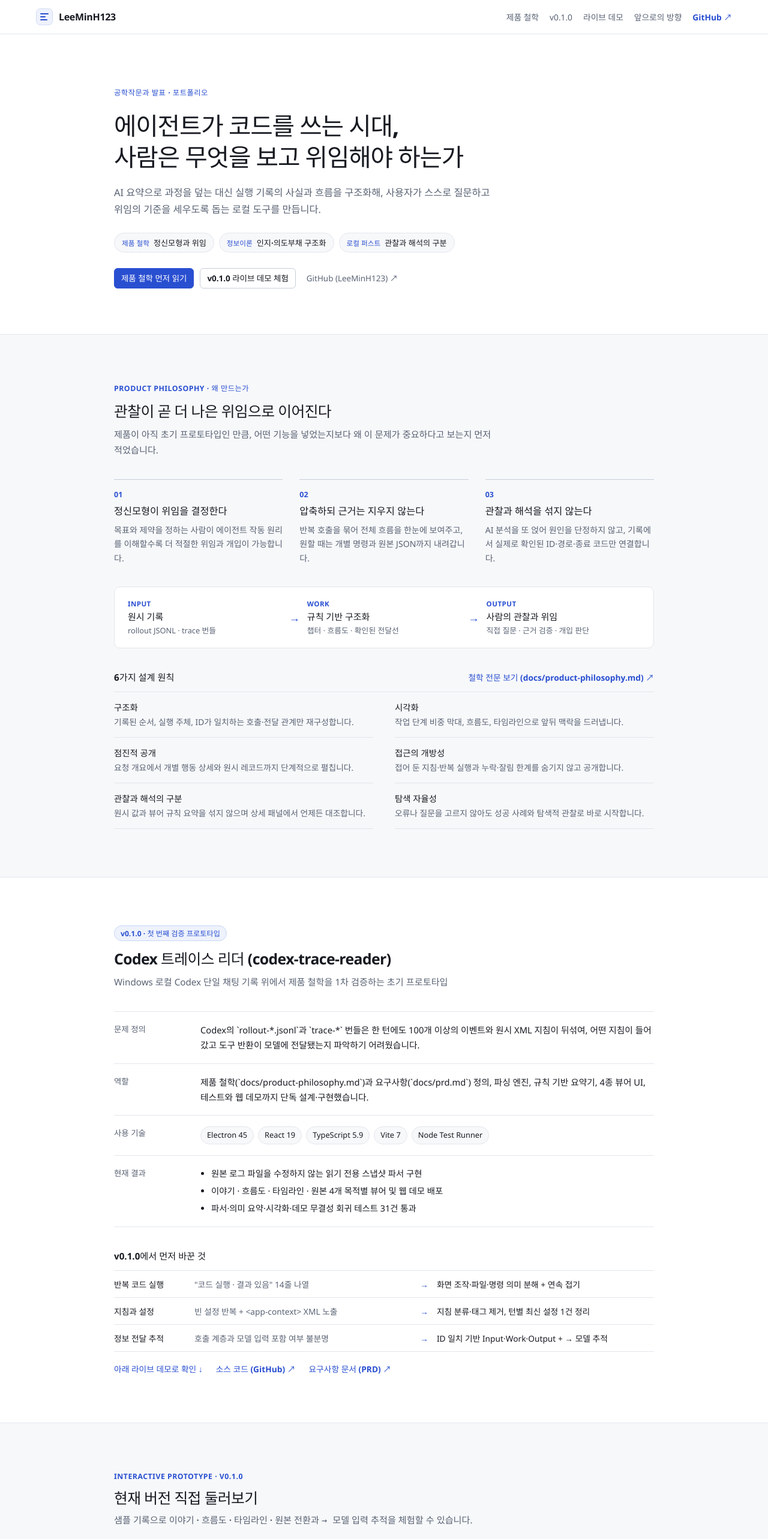
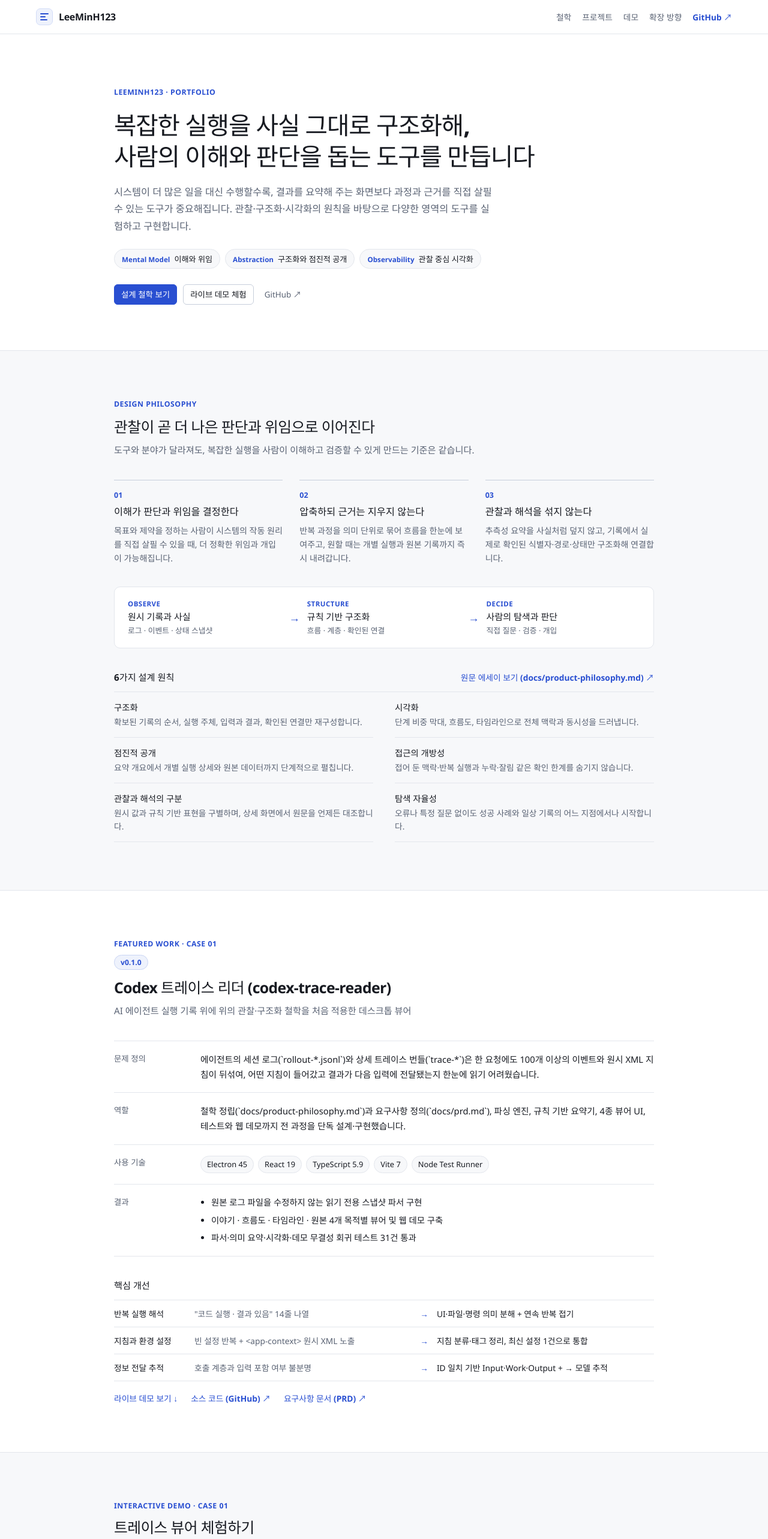
Before and after one commit to LeeMinH123/codex-trace-reader, a React (Vite) app in the folder portfolio/: page / in a window 1280 px wide. Shown: the top 2566 px of the page at 60% size. Built offline with nearby package versions, Linux system fonts and the light colour scheme.

Commit message:
refactor(portfolio): generalize philosophy and remove course-specific copy

```diff
--- a/portfolio/index.html
+++ b/portfolio/index.html
@@ -5,9 +5,9 @@
     <meta name="viewport" content="width=device-width, initial-scale=1.0" />
     <meta
       name="description"
-      content="AI 에이전트의 실행 기록을 구조화·시각화하여 사람의 위임과 개입을 돕는 Codex 트레이스 리더 포트폴리오 및 라이브 웹 데모"
+      content="복잡한 실행과 근거를 구조화·시각화하여 사람의 이해와 판단을 돕는 도구를 설계합니다."
     />
-    <title>LeeMinH123 · Codex 트레이스 리더 포트폴리오</title>
+    <title>LeeMinH123 · Portfolio</title>
   </head>
   <body>
     <div id="root"></div>
--- a/portfolio/src/components/PortfolioApp.tsx
+++ b/portfolio/src/components/PortfolioApp.tsx
@@ -28,10 +28,10 @@ export function PortfolioApp() {
             <span>{nickname}</span>
           </a>
           <nav className="pf-links" aria-label="페이지 탐색">
-            <a href="#philosophy">제품 철학</a>
-            <a href="#project">v0.1.0</a>
-            <a href="#demo">라이브 데모</a>
-            <a href="#roadmap">앞으로의 방향</a>
+            <a href="#philosophy">철학</a>
+            <a href="#project">프로젝트</a>
+            <a href="#demo">데모</a>
+            <a href="#roadmap">확장 방향</a>
             <a href={githubUrl} target="_blank" rel="noreferrer" className="pf-nav-ext">
               GitHub ↗
             </a>
@@ -42,11 +42,11 @@ export function PortfolioApp() {
       <main id="top">
         <section className="pf-hero">
           <div className="pf-container-narrow pf-hero-inner">
-            <p className="pf-eyebrow">공학작문과 발표 · 포트폴리오</p>
+            <p className="pf-eyebrow">{nickname} · Portfolio</p>
             <h1>{tagline}</h1>
             <p className="pf-lead">{intro}</p>
 
-            <div className="pf-interest-pills" aria-label="현재 관심 분야">
+            <div className="pf-interest-pills" aria-label="핵심 관심 영역">
               {interests.map((item) => (
                 <span key={item.title} className="pf-interest-pill" title={item.description}>
                   <small>{item.basis}</small>
@@ -57,13 +57,13 @@ export function PortfolioApp() {
 
             <div className="pf-hero-actions">
               <a href="#philosophy" className="button primary pf-cta-link">
-                제품 철학 먼저 읽기
+                설계 철학 보기
               </a>
               <a href="#demo" className="button secondary pf-cta-link">
-                v0.1.0 라이브 데모 체험
+                라이브 데모 체험
               </a>
-              <a href={repoUrl} target="_blank" rel="noreferrer" className="quiet pf-cta-link">
-                GitHub ({nickname}) ↗
+              <a href={githubUrl} target="_blank" rel="noreferrer" className="quiet pf-cta-link">
+                GitHub ↗
               </a>
             </div>
           </div>
@@ -72,10 +72,10 @@ export function PortfolioApp() {
         <section id="philosophy" className="pf-section pf-section-tinted">
           <div className="pf-container-narrow pf-stack-lg">
             <div className="pf-section-head">
-              <p className="pf-eyebrow">Product Philosophy · 왜 만드는가</p>
-              <h2>관찰이 곧 더 나은 위임으로 이어진다</h2>
+              <p className="pf-eyebrow">Design Philosophy</p>
+              <h2>관찰이 곧 더 나은 판단과 위임으로 이어진다</h2>
               <p className="pf-sublead">
-                제품이 아직 초기 프로토타입인 만큼, 어떤 기능을 넣었는지보다 왜 이 문제가 중요하다고 보는지 먼저 적었습니다.
+                도구와 분야가 달라져도, 복잡한 실행을 사람이 이해하고 검증할 수 있게 만드는 기준은 같습니다.
               </p>
             </div>
 
@@ -106,7 +106,7 @@ export function PortfolioApp() {
               <div className="pf-subhead-row">
                 <h3>6가지 설계 원칙</h3>
                 <a href={philosophyDocUrl} target="_blank" rel="noreferrer" className="pf-inline-link">
-                  철학 전문 보기 (docs/product-philosophy.md) ↗
+                  원문 에세이 보기 (docs/product-philosophy.md) ↗
                 </a>
               </div>
               <dl className="pf-principles-list">
@@ -124,6 +124,7 @@ export function PortfolioApp() {
         <section id="project" className="pf-section">
           <div className="pf-container-narrow pf-stack-lg">
             <div className="pf-section-head">
+              <p className="pf-eyebrow">Featured Work · Case 01</p>
               <div className="pf-head-badges">
                 <span className="pf-version-badge">{project.period}</span>
               </div>
@@ -151,7 +152,7 @@ export function PortfolioApp() {
                 </dd>
               </div>
               <div className="pf-spec-row">
-                <dt>현재 결과</dt>
+                <dt>결과</dt>
                 <dd>
                   <ul className="pf-outcomes">
                     {project.outcomes.map((outcome) => (
@@ -163,7 +164,7 @@ export function PortfolioApp() {
             </dl>
 
             <div className="pf-subsection">
-              <h3>v0.1.0에서 먼저 바꾼 것</h3>
+              <h3>핵심 개선</h3>
               <div className="pf-diff-list">
                 {project.metrics.map((metric) => (
                   <div key={metric.label} className="pf-diff-row">
@@ -175,7 +176,7 @@ export function PortfolioApp() {
                 ))}
               </div>
               <div className="pf-project-links">
-                <a href="#demo" className="pf-inline-link">아래 라이브 데모로 확인 ↓</a>
+                <a href="#demo" className="pf-inline-link">라이브 데모 보기 ↓</a>
                 <a href={repoUrl} target="_blank" rel="noreferrer" className="pf-inline-link">
                   소스 코드 (GitHub) ↗
                 </a>
@@ -190,10 +191,10 @@ export function PortfolioApp() {
         <section id="demo" className="pf-section pf-section-tinted">
           <div className="pf-container">
             <div className="pf-container-narrow pf-demo-intro">
-              <p className="pf-eyebrow">Interactive Prototype · v0.1.0</p>
-              <h2>현재 버전 직접 둘러보기</h2>
+              <p className="pf-eyebrow">Interactive Demo · Case 01</p>
+              <h2>트레이스 뷰어 체험하기</h2>
               <p className="pf-sublead">
-                샘플 기록으로 <strong>이야기 · 흐름도 · 타임라인 · 원본</strong> 전환과 <code>→ 모델</code> 입력 추적을 체험할 수 있습니다.
+                샘플 기록으로 <strong>이야기 · 흐름도 · 타임라인 · 원본</strong> 전환과 <code>→ 모델</code> 입력 추적을 확인할 수 있습니다.
               </p>
             </div>
 
@@ -204,10 +205,10 @@ export function PortfolioApp() {
         <section id="roadmap" className="pf-section">
           <div className="pf-container-narrow pf-stack-lg">
             <div className="pf-section-head">
-              <p className="pf-eyebrow">Direction & Roadmap · 앞으로의 방향</p>
-              <h2>초기 버전을 넘어 다음 단계로</h2>
+              <p className="pf-eyebrow">Evolution & Direction</p>
+              <h2>다음 단계와 확장 방향</h2>
               <p className="pf-sublead">
-                v0.1.0은 기록을 읽기 전용으로 구조화하는 뼈대입니다. 다음 과제는 더 깊이 숨기고, 모듈화하고, 시각적으로 직관화하는 일입니다.
+                지금의 구조를 다듬어 더 간결한 계층과 범용 어댑터로 발전시키고, 다른 실행 도메인으로 확장할 계획입니다.
               </p>
             </div>
 
@@ -229,7 +230,7 @@ export function PortfolioApp() {
       <footer className="pf-footer">
         <div className="pf-container-narrow pf-footer-inner">
           <div>
-            <strong>{nickname}</strong> · Codex Trace Reader Portfolio
+            <strong>{nickname}</strong>
           </div>
           <div className="pf-footer-links">
             <a href={githubUrl} target="_blank" rel="noreferrer">GitHub</a>
--- a/portfolio/src/data/profile.ts
+++ b/portfolio/src/data/profile.ts
@@ -34,9 +34,9 @@ export interface RoadmapStep {
 
 export const PORTFOLIO_PROFILE = {
   nickname: 'LeeMinH123',
-  tagline: '에이전트가 코드를 쓰는 시대,\n사람은 무엇을 보고 위임해야 하는가',
+  tagline: '복잡한 실행을 사실 그대로 구조화해,\n사람의 이해와 판단을 돕는 도구를 만듭니다',
   intro:
-    'AI 요약으로 과정을 덮는 대신 실행 기록의 사실과 흐름을 구조화해, 사용자가 스스로 질문하고 위임의 기준을 세우도록 돕는 로컬 도구를 만듭니다.',
+    '시스템이 더 많은 일을 대신 수행할수록, 결과를 요약해 주는 화면보다 과정과 근거를 직접 살필 수 있는 도구가 중요해집니다. 관찰·구조화·시각화의 원칙을 바탕으로 다양한 영역의 도구를 실험하고 구현합니다.',
   githubUrl: 'https://github.com/LeeMinH123',
   repoUrl: 'https://github.com/LeeMinH123/codex-trace-reader',
   pagesUrl: 'https://leeminh123.github.io/codex-trace-reader/',
@@ -44,107 +44,107 @@ export const PORTFOLIO_PROFILE = {
   prdDocUrl: 'https://github.com/LeeMinH123/codex-trace-reader/blob/main/docs/prd.md',
   interests: [
     {
-      title: '정신모형과 위임',
-      description: '에이전트의 실행 범위와 검증 결과를 직접 보며 개입 시점을 판단하는 구조를 탐구합니다.',
-      basis: '제품 철학',
+      title: '이해와 위임',
+      description: '실행 범위와 검증 결과를 직접 확인하며 개입 시점을 결정하는 구조를 탐구합니다.',
+      basis: 'Mental Model',
     },
     {
-      title: '인지·의도부채 구조화',
-      description: '수백 줄의 로그를 Input · Work · Output으로 압축하되 원시 근거까지 내려가게 합니다.',
-      basis: '정보이론',
+      title: '구조화와 점진적 공개',
+      description: '방대한 실행 기록을 계층으로 압축하되 원본 근거까지 내려갈 경로를 유지합니다.',
+      basis: 'Abstraction',
     },
     {
-      title: '관찰과 해석의 구분',
-      description: '기록에 남은 사실과 규칙 기반 요약, 추정할 수 없는 영역을 UI에서 엄격히 가릅니다.',
-      basis: '로컬 퍼스트',
+      title: '관찰 중심 시각화',
+      description: '기록에 남은 사실과 규칙 기반 요약, 확인할 수 없는 영역을 UI에서 엄격히 가릅니다.',
+      basis: 'Observability',
     },
   ] satisfies InterestItem[],
   philosophyPillars: [
     {
-      title: '정신모형이 위임을 결정한다',
-      description: '목표와 제약을 정하는 사람이 에이전트 작동 원리를 이해할수록 더 적절한 위임과 개입이 가능합니다.',
+      title: '이해가 판단과 위임을 결정한다',
+      description: '목표와 제약을 정하는 사람이 시스템의 작동 원리를 직접 살필 수 있을 때, 더 정확한 위임과 개입이 가능해집니다.',
     },
     {
       title: '압축하되 근거는 지우지 않는다',
-      description: '반복 호출을 묶어 전체 흐름을 한눈에 보여주고, 원할 때는 개별 명령과 원본 JSON까지 내려갑니다.',
+      description: '반복 과정을 의미 단위로 묶어 흐름을 한눈에 보여주고, 원할 때는 개별 실행과 원본 기록까지 즉시 내려갑니다.',
     },
     {
       title: '관찰과 해석을 섞지 않는다',
-      description: 'AI 분석을 또 얹어 원인을 단정하지 않고, 기록에서 실제로 확인된 ID·경로·종료 코드만 연결합니다.',
+      description: '추측성 요약을 사실처럼 덮지 않고, 기록에서 실제로 확인된 식별자·경로·상태만 구조화해 연결합니다.',
     },
   ] satisfies PhilosophyPillar[],
   flowSteps: [
     {
-      step: 'Input',
-      title: '원시 기록',
-      detail: 'rollout JSONL · trace 번들',
+      step: 'Observe',
+      title: '원시 기록과 사실',
+      detail: '로그 · 이벤트 · 상태 스냅샷',
     },
     {
-      step: 'Work',
+      step: 'Structure',
       title: '규칙 기반 구조화',
-      detail: '챕터 · 흐름도 · 확인된 전달선',
+      detail: '흐름 · 계층 · 확인된 연결',
     },
     {
-      step: 'Output',
-      title: '사람의 관찰과 위임',
-      detail: '직접 질문 · 근거 검증 · 개입 판단',
+      step: 'Decide',
+      title: '사람의 탐색과 판단',
+      detail: '직접 질문 · 검증 · 개입',
     },
   ] satisfies FlowStep[],
   principles: [
     {
       principle: '구조화',
-      application: '기록된 순서, 실행 주체, ID가 일치하는 호출·전달 관계만 재구성합니다.',
+      application: '확보된 기록의 순서, 실행 주체, 입력과 결과, 확인된 연결만 재구성합니다.',
     },
     {
       principle: '시각화',
-      application: '작업 단계 비중 막대, 흐름도, 타임라인으로 앞뒤 맥락을 드러냅니다.',
+      application: '단계 비중 막대, 흐름도, 타임라인으로 전체 맥락과 동시성을 드러냅니다.',
     },
     {
       principle: '점진적 공개',
-      application: '요청 개요에서 개별 행동 상세와 원시 레코드까지 단계적으로 펼칩니다.',
+      application: '요약 개요에서 개별 실행 상세와 원본 데이터까지 단계적으로 펼칩니다.',
     },
     {
       principle: '접근의 개방성',
-      application: '접어 둔 지침·반복 실행과 누락·잘림 한계를 숨기지 않고 공개합니다.',
+      application: '접어 둔 맥락·반복 실행과 누락·잘림 같은 확인 한계를 숨기지 않습니다.',
     },
     {
       principle: '관찰과 해석의 구분',
-      application: '원시 값과 뷰어 규칙 요약을 섞지 않으며 상세 패널에서 언제든 대조합니다.',
+      application: '원시 값과 규칙 기반 표현을 구별하며, 상세 화면에서 원문을 언제든 대조합니다.',
     },
     {
       principle: '탐색 자율성',
-      application: '오류나 질문을 고르지 않아도 성공 사례와 탐색적 관찰로 바로 시작합니다.',
+      application: '오류나 특정 질문 없이도 성공 사례와 일상 기록의 어느 지점에서나 시작합니다.',
     },
   ] satisfies PrincipleRow[],
   project: {
     name: 'Codex 트레이스 리더 (codex-trace-reader)',
-    subtitle: 'Windows 로컬 Codex 단일 채팅 기록 위에서 제품 철학을 1차 검증하는 초기 프로토타입',
-    period: 'v0.1.0 · 첫 번째 검증 프로토타입',
+    subtitle: 'AI 에이전트 실행 기록 위에 위의 관찰·구조화 철학을 처음 적용한 데스크톱 뷰어',
+    period: 'v0.1.0',
     problem:
-      'Codex의 `rollout-*.jsonl`과 `trace-*` 번들은 한 턴에도 100개 이상의 이벤트와 원시 XML 지침이 뒤섞여, 어떤 지침이 들어갔고 도구 반환이 모델에 전달됐는지 파악하기 어려웠습니다.',
+      '에이전트의 세션 로그(`rollout-*.jsonl`)와 상세 트레이스 번들(`trace-*`)은 한 요청에도 100개 이상의 이벤트와 원시 XML 지침이 뒤섞여, 어떤 지침이 들어갔고 결과가 다음 입력에 전달됐는지 한눈에 읽기 어려웠습니다.',
     role:
-      '제품 철학(`docs/product-philosophy.md`)과 요구사항(`docs/prd.md`) 정의, 파싱 엔진, 규칙 기반 요약기, 4종 뷰어 UI, 테스트와 웹 데모까지 단독 설계·구현했습니다.',
+      '철학 정립(`docs/product-philosophy.md`)과 요구사항 정의(`docs/prd.md`), 파싱 엔진, 규칙 기반 요약기, 4종 뷰어 UI, 테스트와 웹 데모까지 전 과정을 단독 설계·구현했습니다.',
     tech: ['Electron 45', 'React 19', 'TypeScript 5.9', 'Vite 7', 'Node Test Runner'],
     metrics: [
       {
-        label: '반복 코드 실행',
+        label: '반복 실행 해석',
         before: '"코드 실행 · 결과 있음" 14줄 나열',
-        after: '화면 조작·파일·명령 의미 분해 + 연속 접기',
+        after: 'UI·파일·명령 의미 분해 + 연속 반복 접기',
       },
       {
-        label: '지침과 설정',
-        before: '빈 설정 반복 + <app-context> XML 노출',
-        after: '지침 분류·태그 제거, 턴별 최신 설정 1건 정리',
+        label: '지침과 환경 설정',
+        before: '빈 설정 반복 + <app-context> 원시 XML 노출',
+        after: '지침 분류·태그 정리, 최신 설정 1건으로 통합',
       },
       {
         label: '정보 전달 추적',
-        before: '호출 계층과 모델 입력 포함 여부 불분명',
+        before: '호출 계층과 입력 포함 여부 불분명',
         after: 'ID 일치 기반 Input·Work·Output + → 모델 추적',
       },
     ] satisfies ProjectMetric[],
     outcomes: [
       '원본 로그 파일을 수정하지 않는 읽기 전용 스냅샷 파서 구현',
-      '이야기 · 흐름도 · 타임라인 · 원본 4개 목적별 뷰어 및 웹 데모 배포',
+      '이야기 · 흐름도 · 타임라인 · 원본 4개 목적별 뷰어 및 웹 데모 구축',
       '파서·의미 요약·시각화·데모 무결성 회귀 테스트 31건 통과',
     ],
   },
@@ -152,22 +152,22 @@ export const PORTFOLIO_PROFILE = {
     {
       step: '01',
       title: '추상화와 모듈화',
-      summary: '단일 규칙 목록을 UI·파일·셸·스크립트별 플러그인형 해석 어댑터로 분리합니다.',
+      summary: '단일 규칙 목록에 결합된 해석 로직을 도메인·도구별 어댑터 구조로 분리해 확장성을 높입니다.',
     },
     {
       step: '02',
-      title: '과감한 숨기기와 계층화',
-      summary: '기본 화면에는 의도·결정·결과 뼈대만 남기고 반복 세부는 한 단계 더 깊이 접어둡니다.',
+      title: '계층적 숨기기와 밀도 제어',
+      summary: '기본 화면에는 의도·결정·결과 뼈대만 남기고 세부 문맥은 더 깊이 접어둘 수 있도록 계층을 정제합니다.',
     },
     {
       step: '03',
-      title: '시각화 고도화',
-      summary: '텍스트 나열을 줄이고 작업 비중·병렬 협업·정보 전달 흐름을 직관적인 그래픽으로 강화합니다.',
+      title: '직관적인 시각화 언어',
+      summary: '텍스트 나열 대신 단계 비중, 병렬 협업, 정보 전달 경로를 적은 텍스트로 읽히는 시각 언어로 다듬습니다.',
     },
     {
       step: '04',
-      title: '철학 가설 검증과 확장',
-      summary: '단일 채팅을 넘어 관찰 경험의 학습 전이를 검증하며 다중 세션과 실행 비교로 넓힙니다.',
+      title: '새로운 도메인으로의 전이',
+      summary: '단일 에이전트 뷰어에서 검증한 구조화·근거 표시 원칙을 다중 에이전트, 워크플로우, 일반 개발 도구 관찰 영역으로 확장합니다.',
     },
   ] satisfies RoadmapStep[],
 }
```
